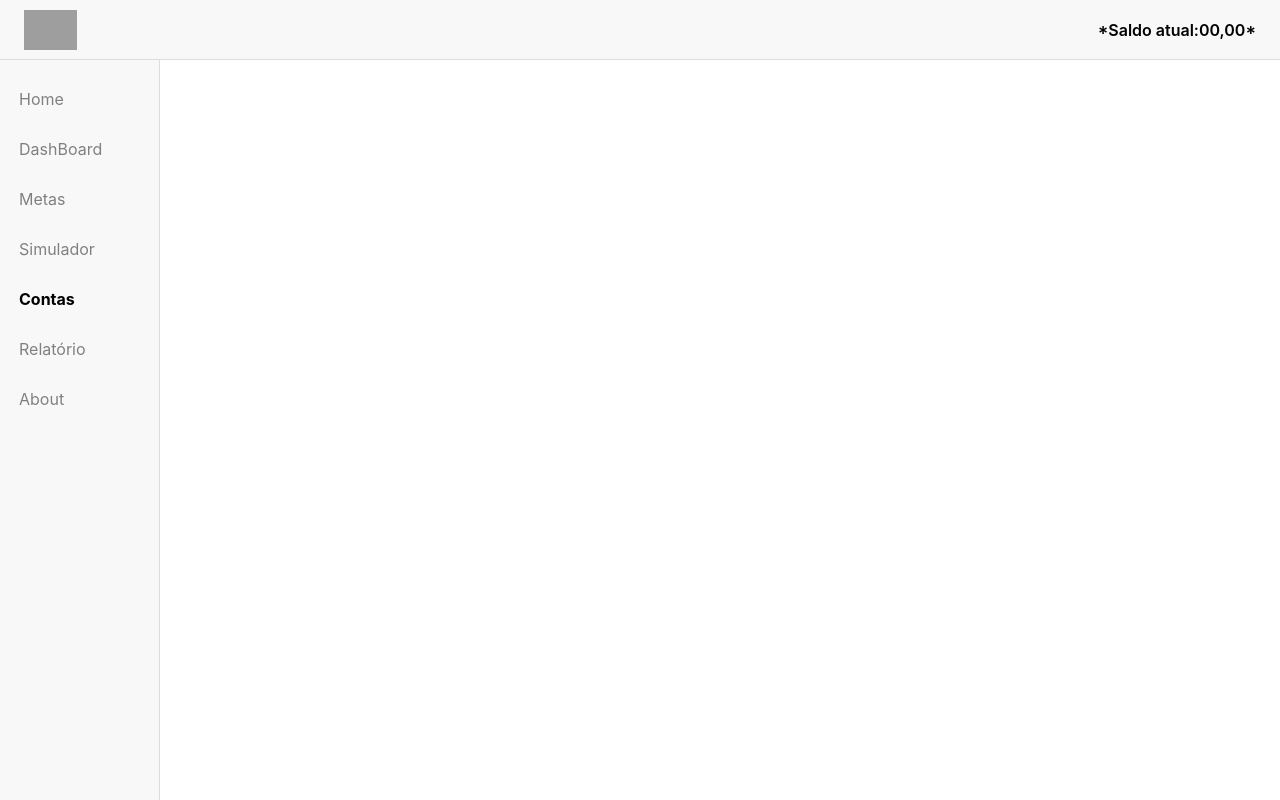
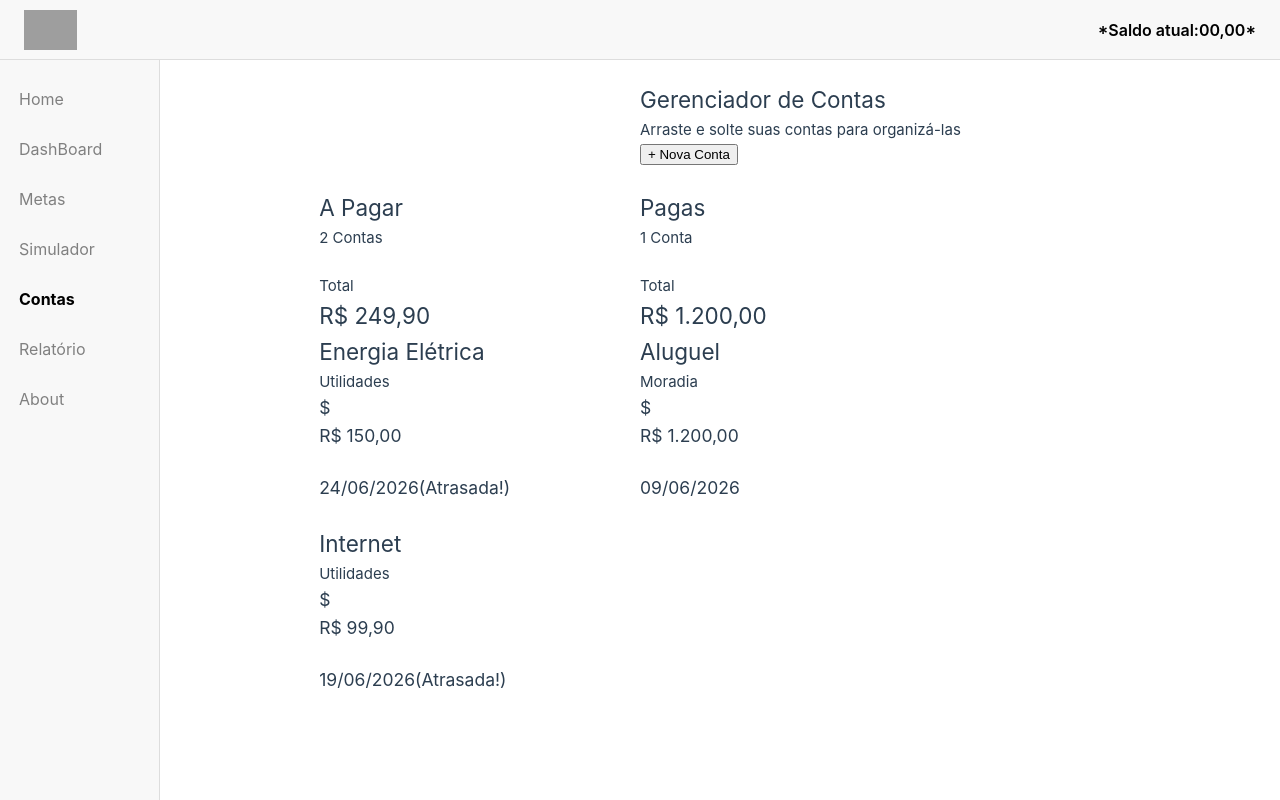
Before and after one commit to Hackaton-2026-Financas/hackaton2026, a Vue app: page /contas in a window 1280 px wide. Built offline with nearby package versions, Linux system fonts and the light colour scheme; grey boxes are pictures that could not be loaded.

Commit message:
Inicio pag Contas Hackthon 2026

```diff
--- a/src/views/ContasView.vue
+++ b/src/views/ContasView.vue
@@ -1,8 +1,65 @@
-<script setup>
-</script>
+<script setup></script>
 <template>
+  <section>
+    <h1>Gerenciador de Contas</h1>
+    <p>Arraste e solte suas contas para organizá-las</p>
+    <button>+ Nova Conta</button>
+  </section>
+  <section>
+    <img src="" alt="" />
+    <h1>A Pagar</h1>
+    <p>2 Contas</p>
+    <br />
+    <p>Total</p>
+    <h2>R$ 249,90</h2>
+    <div class="card1">
+      <h2>Energia Elétrica</h2>
+      <p>Utilidades</p>
+      <h3>$</h3>
+      <h3>R$ 150,00</h3>
+      <img src="" alt="" />
+      <h3>24/06/2026(Atrasada!)</h3>
+      <img src="" alt="" />
+    </div>
 
+    <div class="card2">
+      <h1>Internet</h1>
+      <p>Utilidades</p>
+      <h3>$</h3>
+      <h3>R$ 99,90</h3>
+      <img src="" alt="" />
+      <h3>19/06/2026(Atrasada!)</h3>
+      <img src="" alt="" />
+    </div>
+</section>
+<section>
+    <img src="" alt="">
+    <h1>Pagas</h1>
+    <p>1 Conta</p>
+    <br>
+    <p>Total</p>
+    <h2>R$ 1.200,00</h2>
+    <div class="card3">
+    <h1>Aluguel</h1>
+    <p>Moradia</p>
+    <h3>$</h3>
+    <h3>R$ 1.200,00</h3>
+    <img src="" alt="">
+    <h3>09/06/2026</h3>
+    <img src="" alt="">
+    </div>
+
+
+
+
+
+</section>
 </template>
 
 <style scoped>
+
+
+
+
+
 </style>
```
